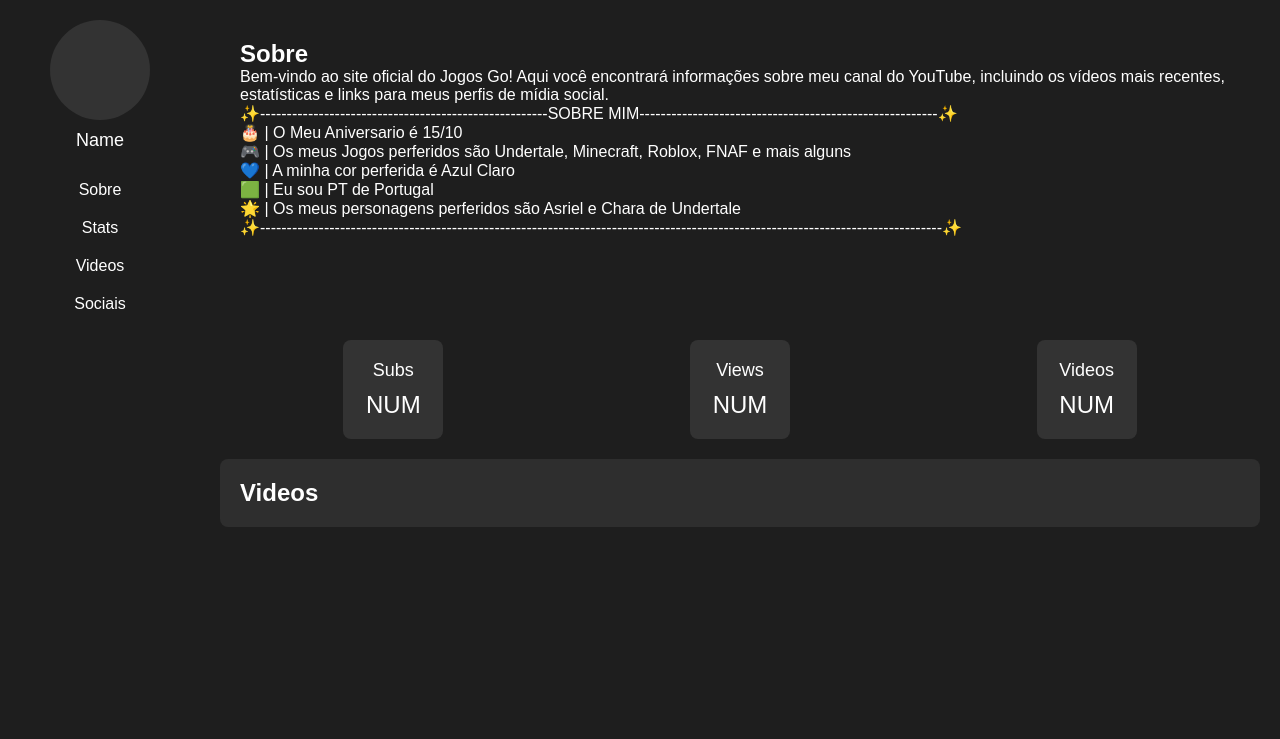
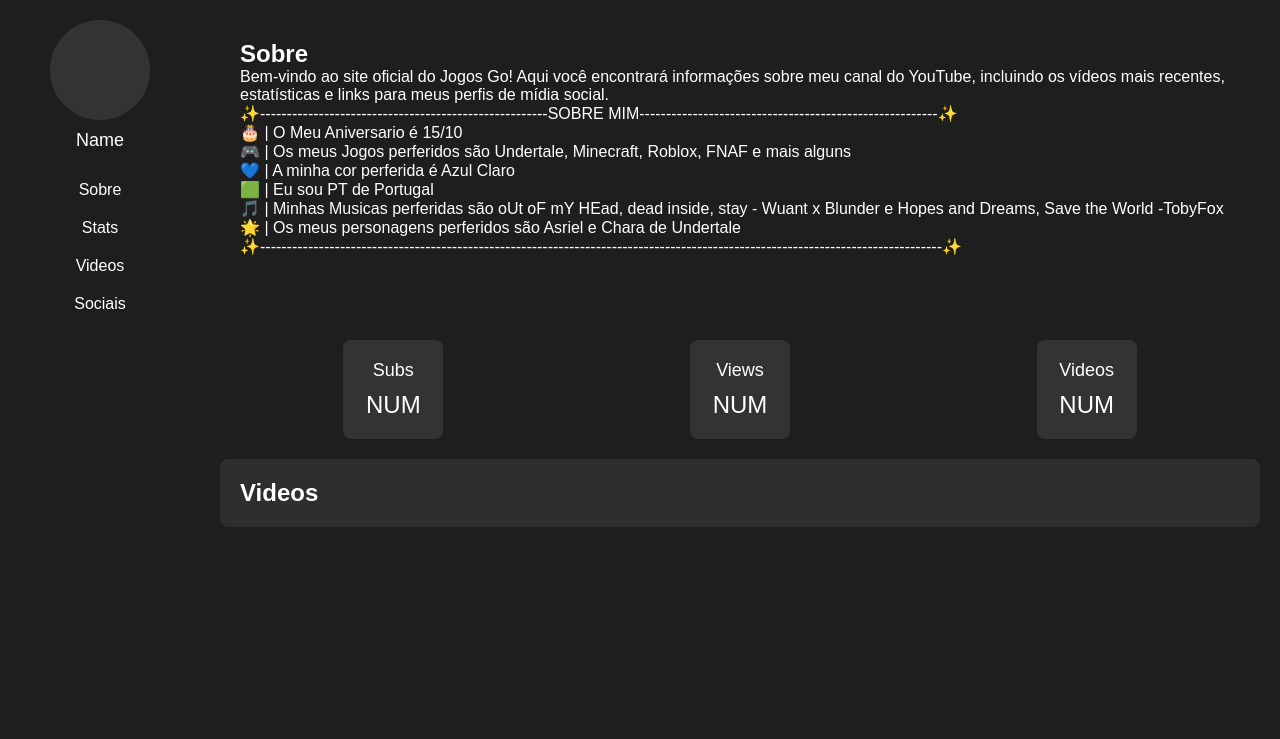
Before and after one commit to JogosGo/jogosgo.github.io, a plain HTML site: page index.html in a window 1280 px wide. Shown: the top 739 px of the page. Drawn offline with Linux system fonts and the light colour scheme; no server answers.

Commit message:
3.1
:DDD
+Musica

```diff
--- a/index.html
+++ b/index.html
@@ -29,7 +29,8 @@
 				<p>🎂 | O Meu Aniversario é 15/10<p>
 				<p>🎮 | Os meus Jogos perferidos são Undertale, Minecraft, Roblox, FNAF e mais alguns<p>
 				<p>💙 | A minha cor perferida é Azul Claro<p>
-			    <p>🟩 | Eu sou PT de Portugal<p>
+			        <p>🟩 | Eu sou PT de Portugal<p>
+	                        <p>🎵 | Minhas Musicas perferidas são oUt oF mY HEad, dead inside, stay - Wuant x Blunder e Hopes and Dreams, Save the World -TobyFox<p>
 				<p>🌟 | Os meus personagens perferidos são Asriel e Chara de Undertale<p>
 				<p>✨--------------------------------------------------------------------------------------------------------------------------------✨<p>
 			</div>
```
